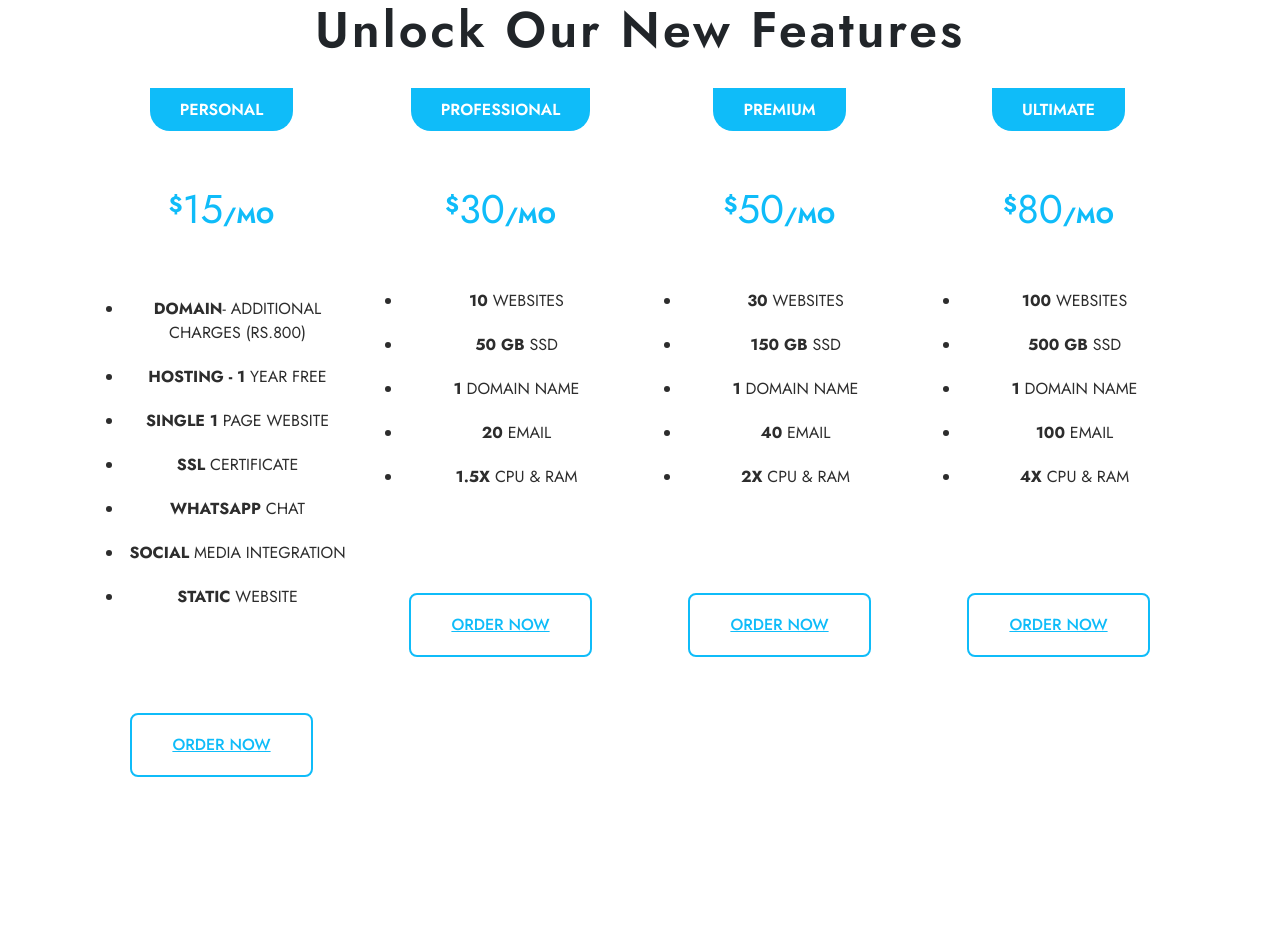
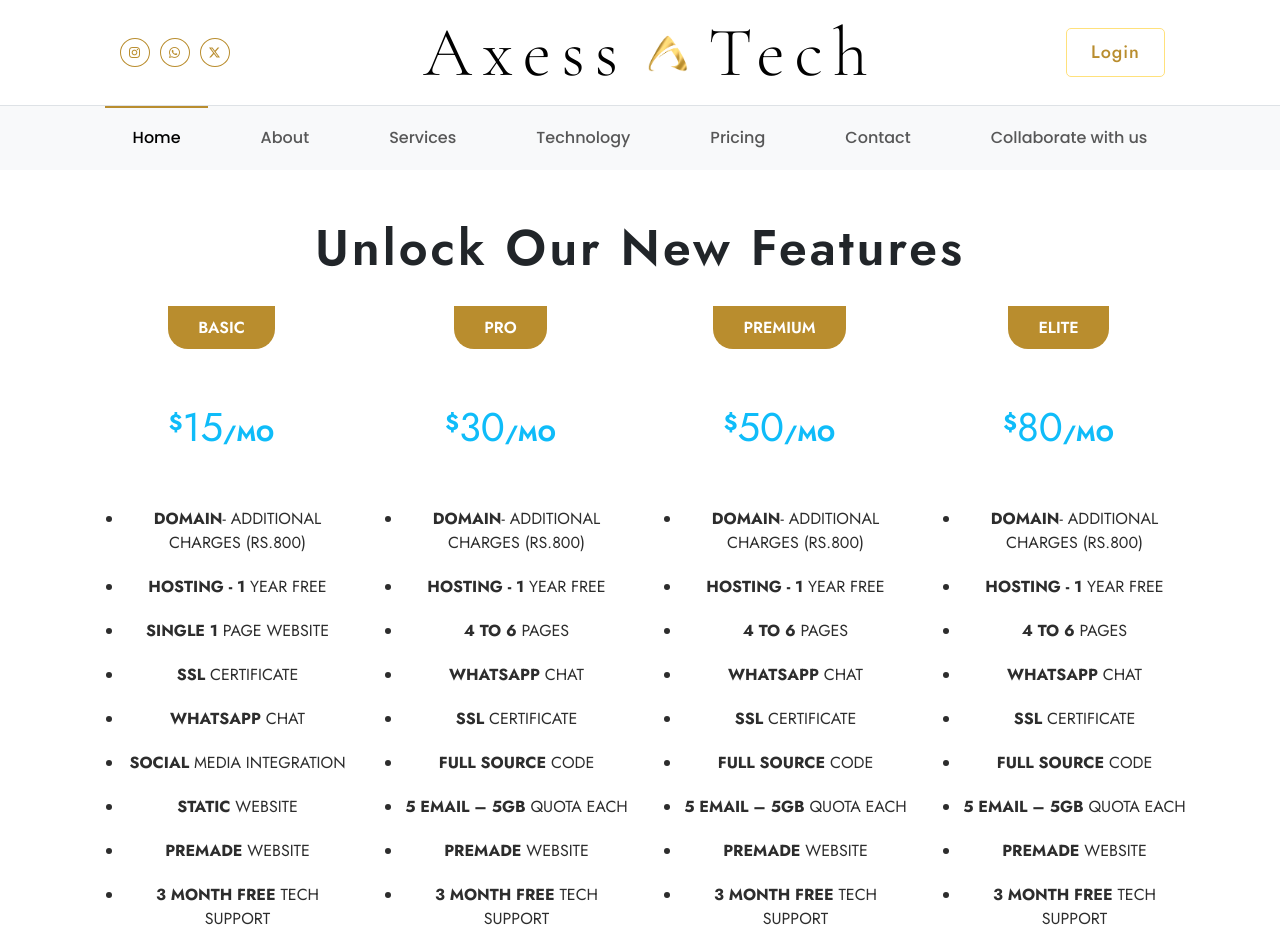
Before and after one commit to axessmongo/AxessTechnology-project, a React (Vite) app in the folder client/: page /Pricing in a window 1280 px wide. Shown: the top 952 px of the page. Before the commit the page ends 837 px from the top, so only its background shows below. Built offline with nearby package versions, Linux system fonts and the light colour scheme.

Commit message:
Pricring page update

```diff
--- a/client/src/Routing.jsx
+++ b/client/src/Routing.jsx
@@ -30,7 +30,7 @@ function Routing() {
                     <Route path="/register" element={<Register />} />
                     <Route path='/services' element={<Services />} />
                     <Route path="/technologies" element={<Technologies />} />
-                    <Route path="/pricing" element={<Pricing />} />
+                    <Route path="/Pricing" element={<Pricing />} />
                     <Route path='/footer' element={<Footer />} />
                 </Routes>
             </BrowserRouter>
--- a/client/src/assets/css/pricing.scss
+++ b/client/src/assets/css/pricing.scss
@@ -204,7 +204,7 @@
       }
 
       .pricing-card-header{
-        background-color: #0fbcf9;
+        background-color: #b98d2e;
         display: inline-block;
         color: #fff;
         padding: 12px 30px;
@@ -216,7 +216,7 @@
       }
 
       .pricing-card:hover .pricing-card-header{
-        box-shadow: 0 0 0 26em #05463c;
+        box-shadow: 0 0 0 37em #05463c;
       }
 
       .price{
@@ -224,7 +224,6 @@
         color: #0fbcf9;
         margin: 40px 0;
         transition: .2s linear;
-
       }
 
       .price sup, .price span{
@@ -245,7 +244,7 @@
       .order-btn{
         display: inline-block;
         margin-bottom: 40px;
-        margin-top: 30%;
+        margin-top: 25%;
         border: 2px solid #0fbcf9;
         color: #0fbcf9;
         padding: 18px 40px;
--- a/client/src/pages/Pricing.jsx
+++ b/client/src/pages/Pricing.jsx
@@ -1,14 +1,18 @@
 import React from 'react'
+import Navbar from '../components/Navbar'
+import Footer from '../components/Footer'
 import '../assets/css/Pricing.scss'
 
 function Pricing() {
 	return (
-		<section className='pricing'>
+		<>
+			<Navbar />
+			<section className='pricing mt-5'>
 				<h1 className='primary-header text-center'>Unlock Our New Features</h1>
 				<div className="container pricing-table">
 					<div className="pricing-card ">
-					<h3 className="pricing-card-header">Personal</h3>
-					<div className="price mb-5"><sup>$</sup>15<span>/MO</span></div>
+						<h3 className="pricing-card-header">Basic</h3>
+						<div className="price"><sup>$</sup>15<span>/MO</span></div>
 						<ul>
 							<li><strong>Domain</strong>- Additional Charges (Rs.800)</li>
 							<li><strong>Hosting - 1</strong> Year FREE</li>
@@ -17,19 +21,25 @@ function Pricing() {
 							<li><strong>WhatsApp </strong> Chat</li>
 							<li><strong>Social </strong> Media Integration</li>
 							<li><strong>Static </strong> Website</li>
+							<li><strong>Premade  </strong> Website</li>
+							<li><strong>3 Month FREE </strong> Tech Support</li>
 						</ul>
 						<a href="#" className="order-btn">Order Now</a>
 					</div>
 
 					<div className="pricing-card">
-					<h3 className="pricing-card-header">Professional</h3>
+						<h3 className="pricing-card-header">Pro</h3>
 						<div className="price"><sup>$</sup>30<span>/MO</span></div>
 						<ul>
-						<li><strong>10</strong> Websites</li>
-						<li><strong>50 GB</strong> SSD</li>
-						<li><strong>1</strong> Domain Name</li>
-						<li><strong>20</strong> Email</li>
-						<li><strong>1.5x</strong> CPU & RAM</li>
+							<li><strong>Domain</strong>- Additional Charges (Rs.800)</li>
+							<li><strong>Hosting - 1</strong> Year FREE</li>
+							<li><strong>4 to 6</strong> Pages</li>
+							<li><strong>WhatsApp</strong> Chat</li>
+							<li><strong>SSL </strong> Certificate</li>
+							<li><strong>Full Source </strong> Code</li>
+							<li><strong>5 Email – 5GB </strong> Quota Each</li>
+							<li><strong>Premade  </strong> Website</li>
+							<li><strong>3 Month FREE </strong> Tech Support</li>
 						</ul>
 						<a href="#" className="order-btn">Order Now</a>
 					</div>
@@ -38,29 +48,40 @@ function Pricing() {
 						<h3 className="pricing-card-header">Premium</h3>
 						<div className="price"><sup>$</sup>50<span>/MO</span></div>
 						<ul>
-						<li><strong>30</strong> Websites</li>
-						<li><strong>150 GB</strong> SSD</li>
-						<li><strong>1</strong> Domain Name</li>
-						<li><strong>40</strong> Email</li>
-						<li><strong>2x</strong> CPU & RAM</li>
+							<li><strong>Domain</strong>- Additional Charges (Rs.800)</li>
+							<li><strong>Hosting - 1</strong> Year FREE</li>
+							<li><strong>4 to 6</strong> Pages</li>
+							<li><strong>WhatsApp</strong> Chat</li>
+							<li><strong>SSL </strong> Certificate</li>
+							<li><strong>Full Source </strong> Code</li>
+							<li><strong>5 Email – 5GB </strong> Quota Each</li>
+							<li><strong>Premade  </strong> Website</li>
+							<li><strong>3 Month FREE </strong> Tech Support</li>
 						</ul>
 						<a href="#" className="order-btn">Order Now</a>
 					</div>
 
 					<div className="pricing-card">
-					<h3 className="pricing-card-header">Ultimate</h3>
+						<h3 className="pricing-card-header">Elite</h3>
 						<div className="price"><sup>$</sup>80<span>/MO</span></div>
 						<ul>
-						<li><strong>100</strong> Websites</li>
-						<li><strong>500 GB</strong> SSD</li>
-						<li><strong>1</strong> Domain Name</li>
-						<li><strong>100</strong> Email</li>
-						<li><strong>4x</strong> CPU & RAM</li>
+							<li><strong>Domain</strong>- Additional Charges (Rs.800)</li>
+							<li><strong>Hosting - 1</strong> Year FREE</li>
+							<li><strong>4 to 6</strong> Pages</li>
+							<li><strong>WhatsApp</strong> Chat</li>
+							<li><strong>SSL </strong> Certificate</li>
+							<li><strong>Full Source </strong> Code</li>
+							<li><strong>5 Email – 5GB </strong> Quota Each</li>
+							<li><strong>Premade  </strong> Website</li>
+							<li><strong>3 Month FREE </strong> Tech Support</li>
 						</ul>
 						<a href="#" className="order-btn">Order Now</a>
 					</div>
 				</div>
 			</section >
+			<Footer/>
+		</>
+
 	)
 }
 
```
Also changed, not shown: client/src/assets/css/index.scss (+3 -105 lines). Lines whose indentation alone changed are shown as unchanged.
